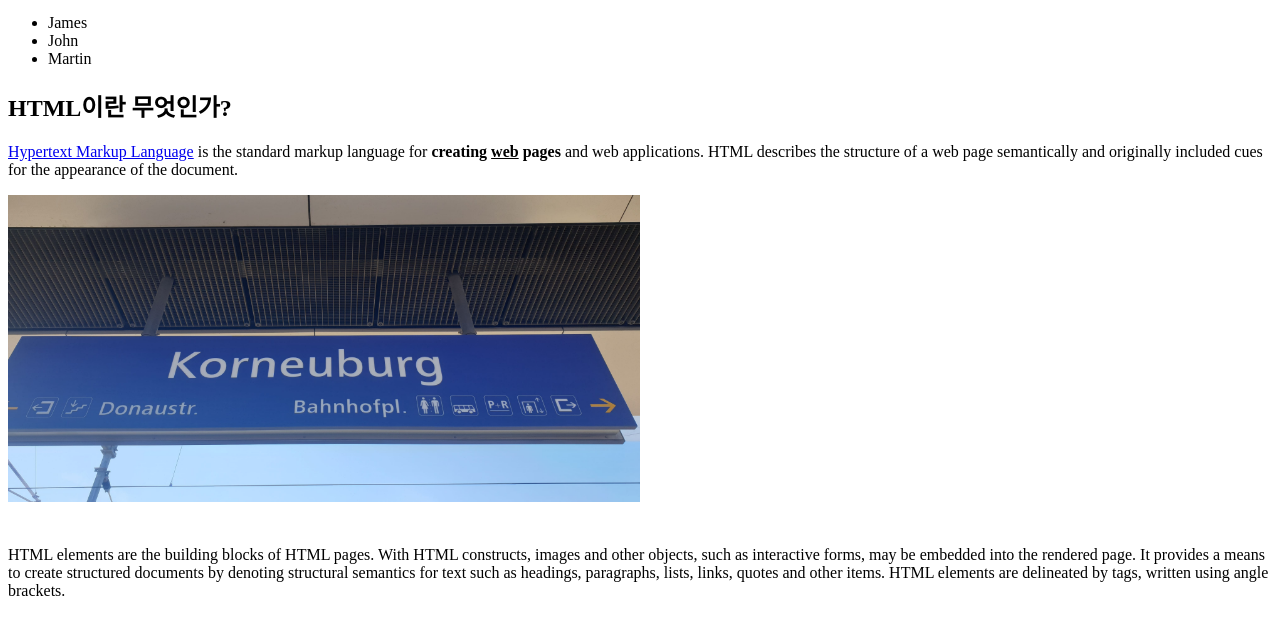
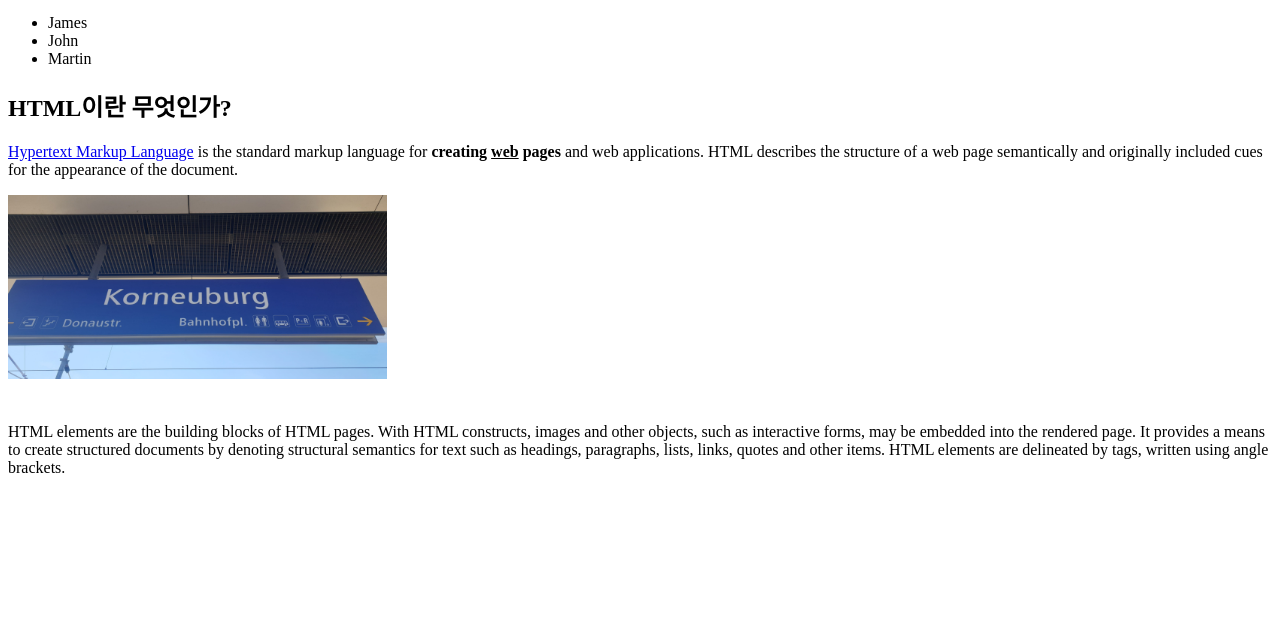
Before and after one commit to Hyull007/web.html, a plain HTML site: page 1.html in a window 1280 px wide. Shown: the part 136-770 px from the top of the page. Drawn offline with Linux system fonts and the light colour scheme.

Commit message:
Update 1.html

```diff
--- a/1.html
+++ b/1.html
@@ -29,7 +29,7 @@ language for <strong>creating <u>web</u> pages</strong> and web applications.
 HTML describes the structure of a web page semantically and
 originally included cues for the appearance of the document.
 </p>
-<img src="korneuburg.jpg" width="50%">
+<img src="korneuburg.jpg" width="30%">
 
 
 <p style="margin-top:40px">HTML elements are the building blocks of HTML pages. With HTML constructs,
```
